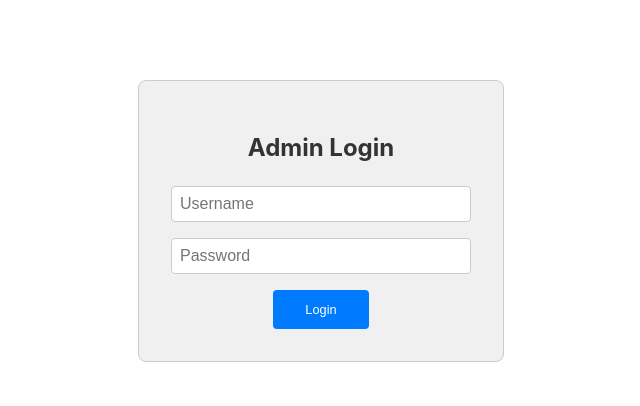
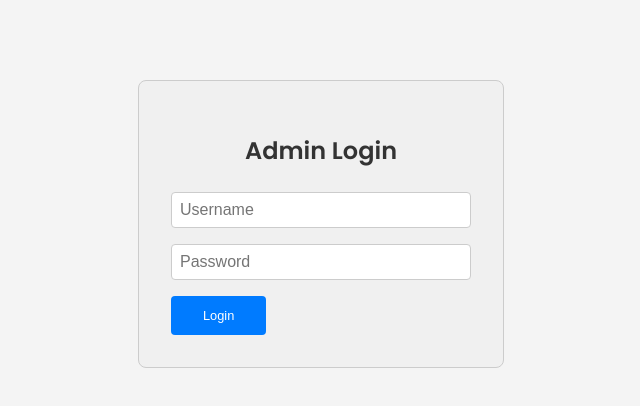
Before and after one commit to AlanCaruso/admin-frontend-react, a React (Create React App) app: page / in a window 1280 px wide. Shown: the top 406 px of the page, without its empty margins (319-959 px from the left). Built offline with nearby package versions, Linux system fonts and the light colour scheme.

Commit message:
ui update

```diff
--- a/src/components/About.js
+++ b/src/components/About.js
@@ -1,8 +1,8 @@
-import React from 'react';
+import React from "react";
 
 const About = () => {
   return (
-    <div>
+    <div className="about-page">
       <h2>About Page</h2>
       <p>This is the About Page.</p>
     </div>
--- a/src/components/Home.js
+++ b/src/components/Home.js
@@ -1,8 +1,8 @@
-import React from 'react';
+import React from "react";
 
 const Home = () => {
   return (
-    <div>
+    <div className="home-page">
       <h2>Home Page</h2>
       <p>Welcome to the Home Page!</p>
     </div>
--- a/src/components/ItemForm.css
+++ b/src/components/ItemForm.css
@@ -80,22 +80,6 @@
   outline: none;
 }
 
-  button {
-    padding: 0.75rem 1.5rem;
-    background: #007bff;
-    color: white;
-    border: none;
-    border-radius: 4px;
-    font-size: 1rem;
-    cursor: pointer;
-    transition: background 0.2s;
-    align-self: center;
-  }
-
-  button:hover {
-    background: #0056b3;
-  }
-
 @media (max-width: 600px) {
   .modal-content {
     padding: 1rem;
--- a/src/components/ItemForm.js
+++ b/src/components/ItemForm.js
@@ -1,19 +1,26 @@
-import React, { useEffect, useState } from 'react';
-import axios from 'axios';
-import './ItemForm.css'; // Archivo de estilos para el modal
+import React, { useEffect, useState } from "react";
+import axios from "axios";
+import "./ItemForm.css";
 
-const ItemForm = ({ isNew, showModal, setShowModal, itemIdToEdit, onItemUpdated }) => {
-  const API = 'http://192.168.1.10:5000';
+const ItemForm = ({
+  isNew,
+  showModal,
+  setShowModal,
+  itemIdToEdit,
+  onItemUpdated,
+}) => {
+  const API = "http://192.168.1.10:5000";
   const [formData, setFormData] = useState({
-    name: '',
-    description: ''
+    name: "",
+    description: "",
   });
 
   useEffect(() => {
     if (!isNew && itemIdToEdit) {
-      axios.get(`${API}/api/items/${itemIdToEdit}`)
-        .then(response => setFormData(response.data))
-        .catch(error => console.error('Error fetching item:', error));
+      axios
+        .get(`${API}/api/items/${itemIdToEdit}`)
+        .then((response) => setFormData(response.data))
+        .catch((error) => console.error("Error fetching item:", error));
     }
   }, [isNew, itemIdToEdit]);
 
@@ -27,7 +34,7 @@ const ItemForm = ({ isNew, showModal, setShowModal, itemIdToEdit, onItemUpdated
       }
       onItemUpdated(); // Notificar a la lista de ítems que se ha actualizado un ítem
     } catch (error) {
-      console.error('Error submitting form:', error);
+      console.error("Error submitting form:", error);
     }
   };
 
@@ -36,22 +43,35 @@ const ItemForm = ({ isNew, showModal, setShowModal, itemIdToEdit, onItemUpdated
   };
 
   return (
-    <div className={`modal ${showModal ? 'show' : 'hide'}`}>
+    <div className={`modal ${showModal ? "show" : "hide"}`}>
       <div className="modal-content">
-        <span className="close" onClick={() => setShowModal(false)}>&times;</span>
-        <h2>{isNew ? 'Add New Item' : 'Edit Item'}</h2>
+        <span className="close" onClick={() => setShowModal(false)}>
+          &times;
+        </span>
+        <h2>{isNew ? "Add New Item" : "Edit Item"}</h2>
         <form onSubmit={handleSubmit}>
           <label>
             Name:
-            <input type="text" name="name" value={formData.name} onChange={handleChange} />
+            <input
+              type="text"
+              name="name"
+              value={formData.name}
+              onChange={handleChange}
+            />
           </label>
           <br />
           <label>
             Description:
-            <textarea name="description" value={formData.description} onChange={handleChange} />
+            <textarea
+              name="description"
+              value={formData.description}
+              onChange={handleChange}
+            />
           </label>
           <br />
-          <button type="submit">{isNew ? 'Add Item' : 'Update Item'}</button>
+          <button className="btn update-item" type="submit">
+            {isNew ? "Add Item" : "Update Item"}
+          </button>
         </form>
       </div>
     </div>
--- a/src/components/ItemList.js
+++ b/src/components/ItemList.js
@@ -1,6 +1,6 @@
-import React, { useEffect, useState } from 'react';
-import { getItems, deleteItem } from '../services/itemService';
-import ItemForm from './ItemForm';
+import React, { useEffect, useState } from "react";
+import { getItems, deleteItem } from "../services/itemService";
+import ItemForm from "./ItemForm";
 import "../components/style.css";
 
 const ItemList = () => {
@@ -14,13 +14,15 @@ const ItemList = () => {
   }, []);
 
   const fetchItems = () => {
-    getItems().then(response => setItems(response.data))
-      .catch(error => console.error('Error fetching items:', error));
+    getItems()
+      .then((response) => setItems(response.data))
+      .catch((error) => console.error("Error fetching items:", error));
   };
 
   const handleDelete = (id) => {
-    deleteItem(id).then(() => fetchItems())
-      .catch(error => console.error('Error deleting item:', error));
+    deleteItem(id)
+      .then(() => fetchItems())
+      .catch((error) => console.error("Error deleting item:", error));
   };
 
   const handleAddNewItem = () => {
@@ -41,17 +43,26 @@ const ItemList = () => {
   };
 
   return (
-    <div>
+    <div className="items-container">
       <div className="add-item-container">
         <h1>Items</h1>
-        <button onClick={handleAddNewItem}>Add Item</button>
+        <button className="btn add-item" onClick={handleAddNewItem}>
+          {" "}
+          <i className="fas fa-plus"></i> Add Item
+        </button>
       </div>
-      <div className="items-container">
+      <div className="items-list-container">
         <ul>
-          {items.map(item => (
+          {items.map((item) => (
             <li key={item._id}>
               <span onClick={() => handleEditItem(item._id)}>{item.name}</span>
-              <button onClick={() => handleDelete(item._id)}>Delete</button>
+              <button
+                className="btn delete-item"
+                onClick={() => handleDelete(item._id)}
+              >
+                {" "}
+                <i className="fas fa-trash-alt"></i> Delete
+              </button>
             </li>
           ))}
         </ul>
--- a/src/components/Nav.js
+++ b/src/components/Nav.js
@@ -1,6 +1,6 @@
-import React, { useState } from 'react';
-import { Link } from 'react-router-dom';
-import './Nav.css';
+import React, { useState } from "react";
+import { Link } from "react-router-dom";
+import "./Nav.css";
 
 const Nav = ({ onLogout }) => {
   const [isOpen, setIsOpen] = useState(false);
@@ -14,19 +14,27 @@ const Nav = ({ onLogout }) => {
       <div className="nav-logo">
         <Link to="/">Admin</Link>
       </div>
-      <div className={`nav-links ${isOpen ? 'open' : ''}`}>
+      <div className={`nav-links ${isOpen ? "open" : ""}`}>
         <ul>
           <li>
-            <Link to="/" onClick={toggleNav}>Home</Link>
+            <Link to="/" onClick={toggleNav}>
+              Home
+            </Link>
           </li>
           <li>
-            <Link to="/about" onClick={toggleNav}>About</Link>
+            <Link to="/about" onClick={toggleNav}>
+              About
+            </Link>
           </li>
           <li>
-            <Link to="/items" onClick={toggleNav}>Items</Link>
+            <Link to="/items" onClick={toggleNav}>
+              Items
+            </Link>
           </li>
           <li>
-            <button onClick={onLogout}>Logout</button>
+            <button className="btn logout-item" onClick={onLogout}>
+              Logout
+            </button>
           </li>
         </ul>
       </div>
--- a/src/components/style.css
+++ b/src/components/style.css
@@ -1,16 +1,3 @@
-/* Estilos para la lista de items */
-.container {
-  max-width: 800px;
-  margin: 0 auto;
-  padding: 20px;
-  font-family: Arial, sans-serif;
-}
-
-h1 {
-  font-size: 2em;
-  color: #333;
-}
-
 ul {
   list-style-type: none;
   padding: 0;
@@ -22,41 +9,51 @@ li {
   display: flex;
   justify-content: space-between;
   align-items: center;
-  cursor: pointer
-}
-
-a {
-  color: #007bff;
+  cursor: pointer;
 }
 
 .nav-links ul li a:hover {
   text-decoration: underline;
 }
 
-button {
-  background-color: #dc3545;
-  color: white;
+.btn {
+  display: inline-flex;
+  align-items: center;
+  gap: 0.5em;
+  padding: 0.5em 1em;
   border: none;
-  padding: 5px 10px;
-  border-radius: 3px;
+  border-radius: 5px;
   cursor: pointer;
+  font-size: 1em;
 }
 
-button:hover {
-  background-color: #c82333;
+.add-item {
+  background-color: #4caf50;
+  color: #fff;
 }
 
+.delete-item {
+  background-color: #ff4d4d;
+  color: #fff;
+}
+
+.update-item {
+  background-color: #007bff;
+  color: #fff;
+}
+
+.logout-item {
+  background-color: #181818;
+  color: #fff;
+}
 .modal {
-  display: block;
   position: fixed;
   z-index: 1000;
   left: 0;
   top: 0;
   width: 100%;
   height: 100%;
-  overflow: auto;
   background-color: rgba(0, 0, 0, 0.4);
-
 }
 
 .modal-content {
@@ -84,11 +81,36 @@ button:hover {
   cursor: pointer;
 }
 
-.add-item-container{
-  margin-left: 15px;
-
+.items-container {
+  max-width: 800px;
+  margin: 2em auto;
+  padding: 1em;
+  background-color: #fff;
+  box-shadow: 0 2px 4px rgba(0, 0, 0, 0.1);
+  border-radius: 8px;
 }
-.items-container{
+.items-list-container {
   padding: 15px;
   box-sizing: border-box;
 }
+.home-page {
+  padding: 15px;
+}
+.about-page {
+  padding: 15px;
+}
+
+@media (max-width: 768px) {
+  .items-container {
+    padding: 1em 0.5em;
+  }
+
+  .add-item-container {
+    flex-direction: column;
+    align-items: flex-start;
+  }
+
+  .btn {
+    margin-top: 0.5em;
+  }
+}
--- a/src/index.css
+++ b/src/index.css
@@ -1,13 +1,16 @@
+@import url("https://fonts.googleapis.com/css2?family=Poppins:wght@400;600&display=swap");
+@import url("https://cdnjs.cloudflare.com/ajax/libs/font-awesome/6.0.0-beta3/css/all.min.css");
+
 body {
   margin: 0;
-  font-family: -apple-system, BlinkMacSystemFont, 'Segoe UI', 'Roboto', 'Oxygen',
-    'Ubuntu', 'Cantarell', 'Fira Sans', 'Droid Sans', 'Helvetica Neue',
-    sans-serif;
+  font-family: "Poppins", sans-serif;
+  background-color: #f4f4f4;
+  color: #333;
   -webkit-font-smoothing: antialiased;
   -moz-osx-font-smoothing: grayscale;
 }
 
 code {
-  font-family: source-code-pro, Menlo, Monaco, Consolas, 'Courier New',
+  font-family: source-code-pro, Menlo, Monaco, Consolas, "Courier New",
     monospace;
 }
```
Also changed, not shown: src/App.js (+12 -14 lines), src/components/Login.js (+19 -10 lines). Lines whose indentation alone changed are shown as unchanged.
